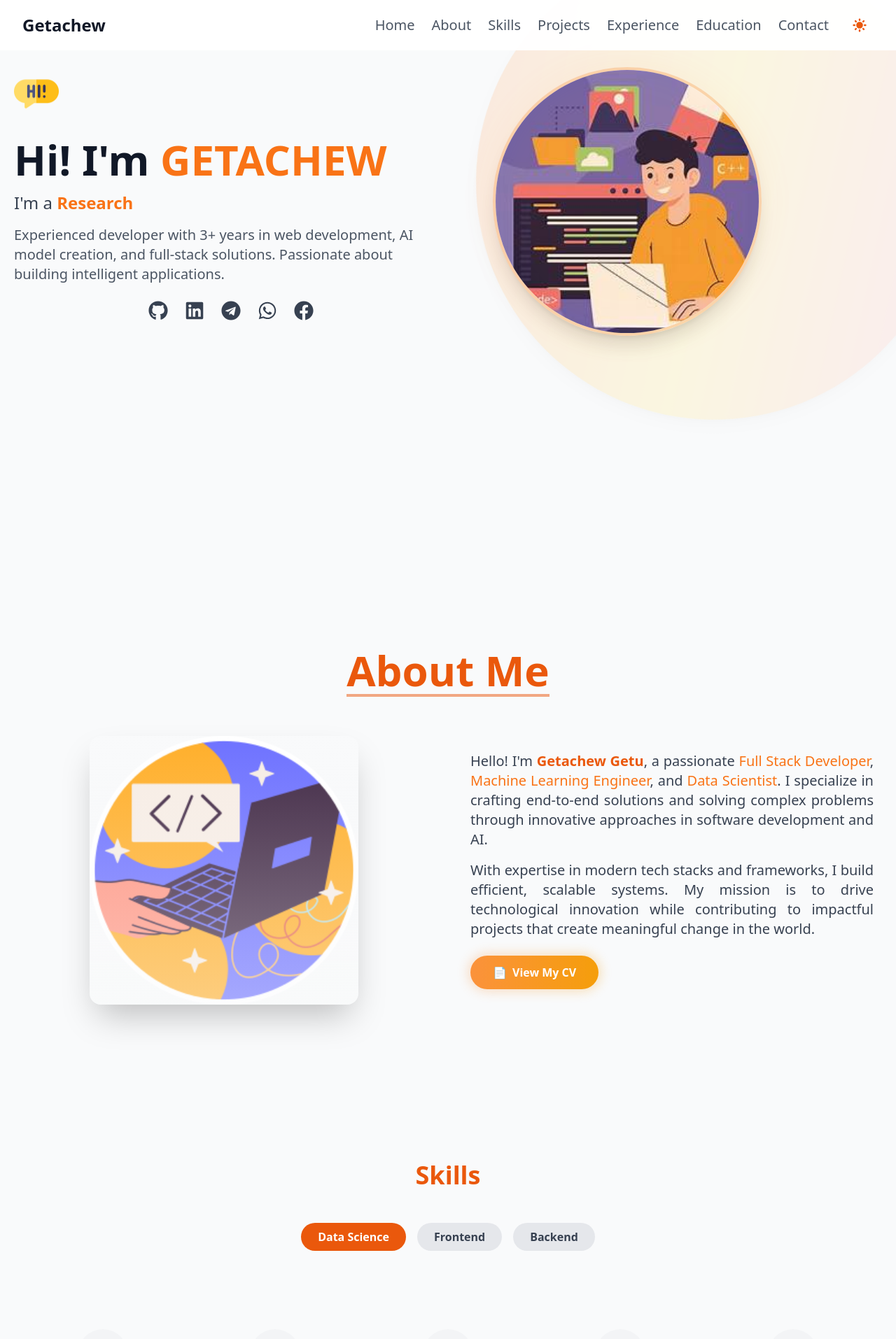
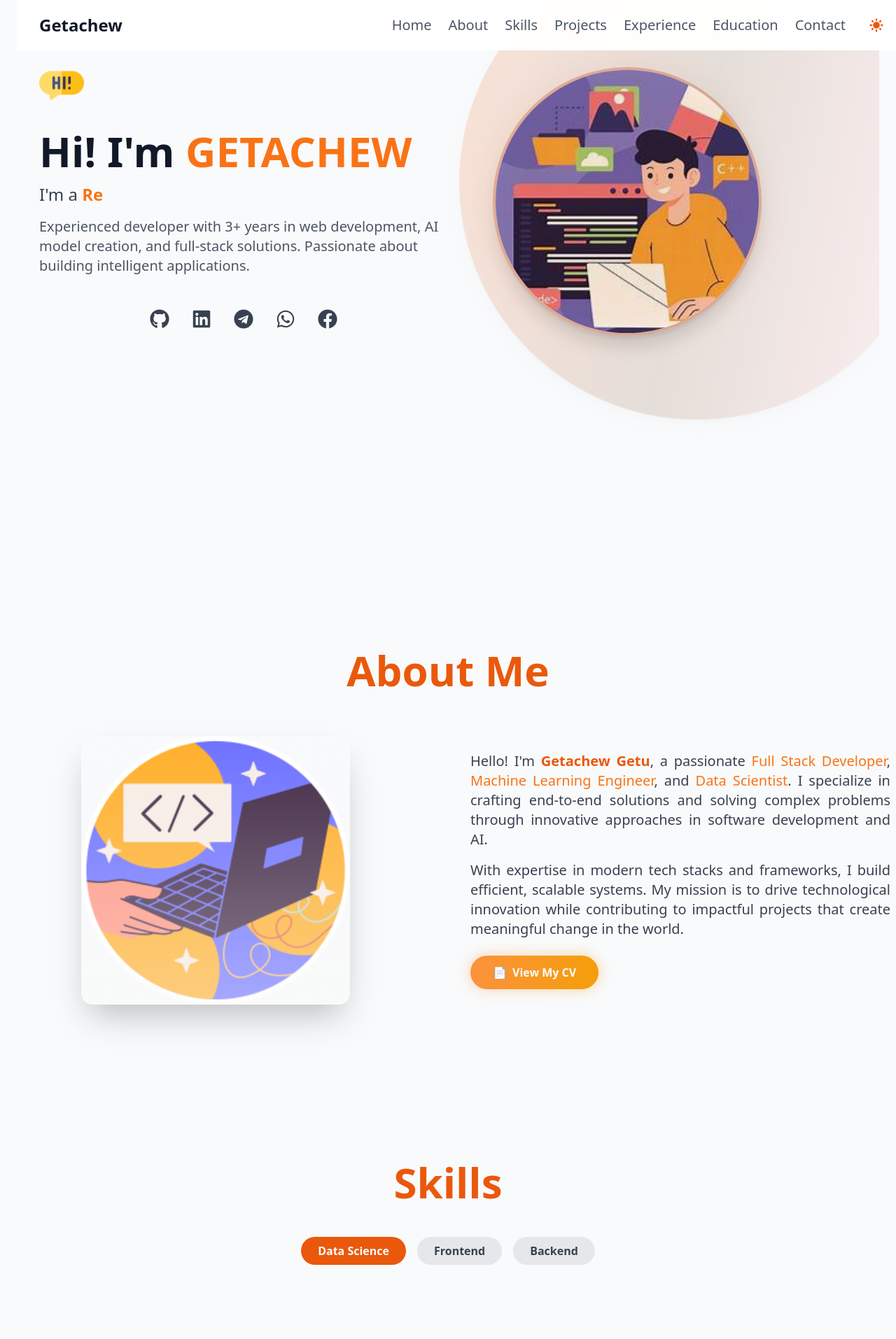
Before and after one commit to Getachew0557/getachew-portfolio-dev, a React (Vite) app: page / in a window 1280 px wide. Shown: the top 1914 px of the page at 70% size. Built offline with nearby package versions, Linux system fonts and the light colour scheme.

Commit message:
Enable white and darak mode

```diff
--- a/src/components/about/About.jsx
+++ b/src/components/about/About.jsx
@@ -6,7 +6,7 @@ export default function About({ darkMode }) {
       <section id="about" className={`relative overflow-hidden flex flex-col py-16 md:py-24 lg:py-32 transition-colors duration-300 ${
         darkMode ? 'bg-gray-900 text-gray-100' : 'bg-gray-50 text-gray-900'
       }`}>
-        <div className="container mx-auto px-4 sm:px-6 lg:px-8">
+        <div className="container mx-auto px-4 sm:px-6 lg:px-2">
           {/* Animated Title */}
           <div className="flex justify-center mb-12 lg:mb-16">
             <h1
@@ -17,9 +17,9 @@ export default function About({ darkMode }) {
               }`}
             >
               About Me
-              <span className={`absolute -bottom-2 left-0 w-full h-1 animate-pulse ${
+              {/* <span className={`absolute -bottom-2 left-0 w-full h-1 animate-pulse ${
                 darkMode ? 'bg-orange-500' : 'bg-orange-600'
-              }`}></span>
+              }`}></span> */}
             </h1>
           </div>
 
--- a/src/components/blog/Blog.jsx
+++ b/src/components/blog/Blog.jsx
@@ -21,6 +21,10 @@ export default function Blog({ darkMode }) {
       link: "https://medium.com/@getachewgetu2010/docker-unlocking-the-power-of-containerization-for-developers-f2192b00bf76",
       date: "Dec 2, 2024",
     },
+
+
+
+
   ];
 
   return (
@@ -31,7 +35,10 @@ export default function Blog({ darkMode }) {
       }`}
     >
       <div className="container mx-auto text-center">
-        <h1 className={`sm:text-4xl text-3xl font-bold title-font mb-12 ${
+        <h1
+        data-aos="zoom-in"
+        data-aos-delay="300"
+        className={`text-4xl sm:text-5xl lg:text-6xl font-bold text-center relative inline-block ${
           darkMode ? 'text-orange-400' : 'text-orange-600'
         }`}>
           Blogs
--- a/src/components/contact/Contact.jsx
+++ b/src/components/contact/Contact.jsx
@@ -12,11 +12,12 @@ export default function Contact({ darkMode }) {
     >
       <div className='mx-auto max-w-screen-md'>
         <h1
-          className={`text-3xl sm:text-4xl font-bold mb-8 md:mb-12 text-center ${
+          className={`text-4xl sm:text-5xl font-bold lg:text-6xl mb-8 md:mb-12 text-center ${
             darkMode ? 'text-orange-400' : 'text-orange-600'
           }`}
         >
           Contact Me
+
         </h1>
 
         <form action='#' className='space-y-6'>
--- a/src/components/education/Education.jsx
+++ b/src/components/education/Education.jsx
@@ -99,13 +99,13 @@ export default function Education({ darkMode }) {
       }`}
     >
       <div className="container mx-auto flex flex-col items-center">
-        <h1 className={`text-3xl sm:text-4xl font-bold mb-8 md:mb-12 text-center ${
+        <h1 className={`text-4xl sm:text-5xl lg:text-6xl font-bold mb-8 md:mb-12 text-center relative inline-block ${
           darkMode ? 'text-orange-400' : 'text-orange-600'
         }`}>
           {activeTab}
         </h1>
 
-        <div className="flex flex-wrap justify-center gap-4 mb-12 md:mb-24">
+        <div className="flex flex-wrap justify-center gap-4 mb-12 md:mb-24 ">
           <button
             className={`px-4 py-2 rounded-full font-semibold text-sm md:text-base transition-colors duration-300 ${
               activeTab === "Education"
--- a/src/components/experience/Experience.jsx
+++ b/src/components/experience/Experience.jsx
@@ -23,11 +23,14 @@ export default function Experience({ darkMode }) {
       {/* Title Section */}
       <h1
         data-aos="zoom-in"
-        className={`text-3xl sm:text-4xl font-bold mb-24 text-center ${
+        data-aos-delay="300"
+        className={`text-4xl sm:text-5xl lg:text-6xl font-bold mb-32 text-center relative inline-block ${
           darkMode ? 'text-orange-400' : 'text-orange-600'
         }`}
       >
         Experience
+
+
       </h1>
 
       {/* Main Experience Container */}
@@ -53,7 +56,7 @@ export default function Experience({ darkMode }) {
             {/* Experience Items with gap */}
             <div className='space-y-12 pl-18 md:pl-32 mt-12 px-12'> {/* Increased padding for gap */}
               {/* First Experience */}
-              <div className="relative">
+              <div className="relative ">
                 <div className={`absolute -left-36 top-4 p-2 rounded-full ${
                   darkMode ? 'bg-gray-800' : 'bg-gray-100'
                 }`}>
--- a/src/components/hero/Hero.jsx
+++ b/src/components/hero/Hero.jsx
@@ -7,7 +7,7 @@ import img from '../../assets/hero.jpg';
 export default function Hero({ darkMode, toggleDarkMode }) {
   const [text, setText] = useState('');
   const professions = [
-    "Machine Learning Engineer",
+    "AI/Machine Learning Engineer",
     "Data Scientist",
     "Full Stack Developer",
     "Gen AI Engineer",
@@ -48,19 +48,21 @@ export default function Hero({ darkMode, toggleDarkMode }) {
   }, []);
 
   return (
-    <div className={`relative overflow-hidden min-h-screen flex flex-col transition-colors duration-300
+    <section id='home' className={`relative px-6 overflow-hidden min-h-screen flex flex-col transition-colors duration-300
+        ${darkMode ? 'bg-gray-900' : 'bg-gray-50'}`}>
+          <div className={`relative overflow-hidden min-h-screen flex flex-col transition-colors duration-300
         ${darkMode ? 'bg-gray-900' : 'bg-gray-50'}`}>
 
       {/* Animated Yellow Circle */}
       <div className={`hidden md:block h-[500px] w-[500px] lg:h-[680px] lg:w-[680px] right-0
           bg-gradient-to-r absolute rounded-full transform rotate-12 -top-20 md:-top-40 lg:-top-20
           -right-20 md:-right-40 lg:-right-20 shadow-lg animate-pulse transition-all duration-300
-          ${darkMode ? 'from-orange-600 via-yellow-500 to-red-400 opacity-20' : 'from-orange-400 via-yellow-300 to-red-300 opacity-15'}`} />
+          ${darkMode ? 'from-orange-600 via-yellow-500 to-red-400 opacity-20' : 'from-orange-600 via-yellow-900 to-red-300 opacity-15'}`} />
 
       <Navbar darkMode={darkMode} toggleDarkMode={toggleDarkMode} />
 
       <section data-aos="fade-up" data-aos-delay="250" className="body-font z-10">
-        <div className="container mx-auto flex px-5 py-12 md:py-24 flex-col-reverse md:flex-row items-center">
+        <div className="container mx-auto flex px-8 py-12 md:py-24 flex-col-reverse md:flex-row items-center">
           {/* Left Section */}
           <div className="flex flex-col items-center md:items-start text-center md:text-left md:w-1/2 relative mt-8 md:mt-0">
             <div className="max-w-2xl">
@@ -86,7 +88,7 @@ export default function Hero({ darkMode, toggleDarkMode }) {
               </p>
 
               {/* Social Icons */}
-              <div className="flex justify-center flex-wrap gap-4 sm:gap-6 mt-6">
+              <div className="flex justify-center flex-wrap gap-4 sm:gap-8 mt-12">
                 {[
                   { icon: <FaGithub />, link: 'https://github.com/Getachew0557' },
                   { icon: <FaLinkedin />, link: 'https://linkedin.com/in/getachew-getu' },
@@ -120,12 +122,12 @@ export default function Hero({ darkMode, toggleDarkMode }) {
           <div className="lg:max-w-lg lg:w-full md:w-1/2 w-5/6 mb-8 md:mb-0 relative">
             <div className="relative w-64 h-64 sm:w-80 sm:h-80 md:w-96 md:h-96 mx-auto">
               <div className={`absolute inset-0 rounded-full blur-xl animate-pulse
-                  ${darkMode ? 'bg-orange-500/20' : 'bg-orange-400/15'}`} />
+                  ${darkMode ? 'bg-orange-500/20' : 'bg-orange-900/15'}`} />
               <img
                 src={img}
                 alt="Getachew"
                 className={`object-cover object-center rounded-full w-full h-full border-4
-                    ${darkMode ? 'border-orange-500/30 hover:border-orange-500' : 'border-orange-400/30 hover:border-orange-500'}
+                    ${darkMode ? 'border-orange-500/30 hover:border-orange-500' : 'border-orange-700/30 hover:border-orange-900'}
                     transition-all duration-300 shadow-xl`}
               />
             </div>
@@ -133,5 +135,8 @@ export default function Hero({ darkMode, toggleDarkMode }) {
         </div>
       </section>
     </div>
+
+    </section>
+
   );
 }
--- a/src/components/projects/Projects.jsx
+++ b/src/components/projects/Projects.jsx
@@ -51,15 +51,15 @@ export default function Projects() {
       live: "https://credit-score-classifications-1.onrender.com/",
       images: [credit1, credit2]
     },
-    // {
-    //   id: 4,
-    //   image: image4,
-    //   title: "Project 4",
-    //   description: "Photo description for project",
-    //   video: "https://www.youtube.com/embed/EXAMPLE_VIDEO_ID", // Replace with real video link
-    //   github: "https://github.com/example/project4",
-    //   live: "https://example.com/project4",
-    // },
+     {
+       id: 4,
+       image: image4,
+       title: "Dev Assistant AI Agent",
+       description: "Dev Assistant AI Agent",
+       video: "https://www.youtube.com/embed/EXAMPLE_VIDEO_ID", // Replace with real video link
+      github: "https://github.com/example/project4",
+       live: "https://example.com/project4",
+     },
   ];
 
   const settings = {
@@ -107,7 +107,8 @@ export default function Projects() {
       <div className="container px-5 py-24 mx-auto">
         <h1
           data-aos="zoom-in"
-          className="sm:text-4xl text-3xl font-bold title-font text-orange-400 mb-12 py-12 text-center"
+          data-aos-delay="300"
+          className="sm:text-5xl text-4xl lg:text-6xl font-bold title-font text-orange-400 mb-12 py-12 text-center"
         >
           Projects
         </h1>
--- a/src/components/skills/Skills.jsx
+++ b/src/components/skills/Skills.jsx
@@ -65,11 +65,13 @@ export default function Skills({ darkMode }) {
         {/* Section Title */}
         <h1
           data-aos="zoom-in"
-          className={`text-3xl sm:text-4xl font-bold mb-8 md:mb-12 text-center ${
+          data-aos-delay="300"
+          className={`text-4xl sm:text-5xl lg:text-6xl font-bold mb-8 md:mb-12 text-center relative inline-block ${
             darkMode ? 'text-orange-400' : 'text-orange-600'
           }`}
         >
           Skills
+
         </h1>
 
         {/* Skill Category Buttons - Mobile Responsive */}
```
